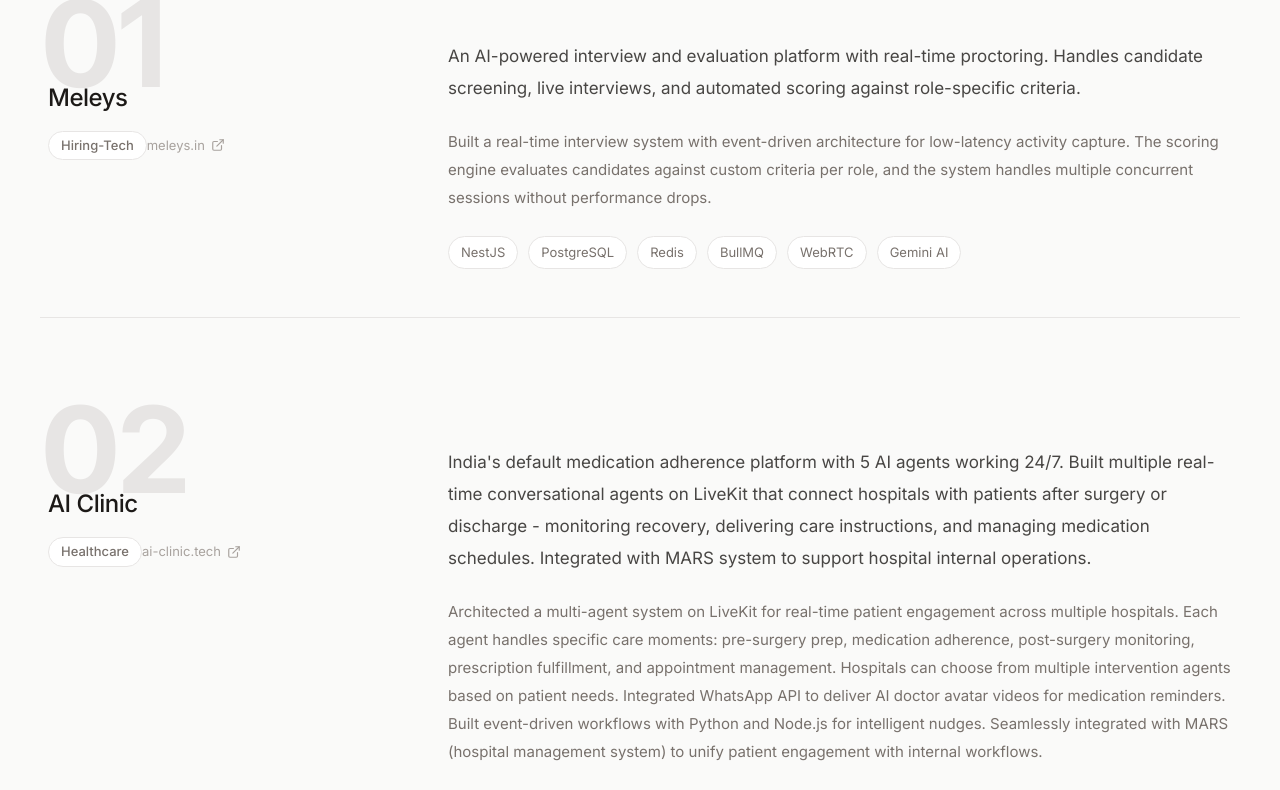
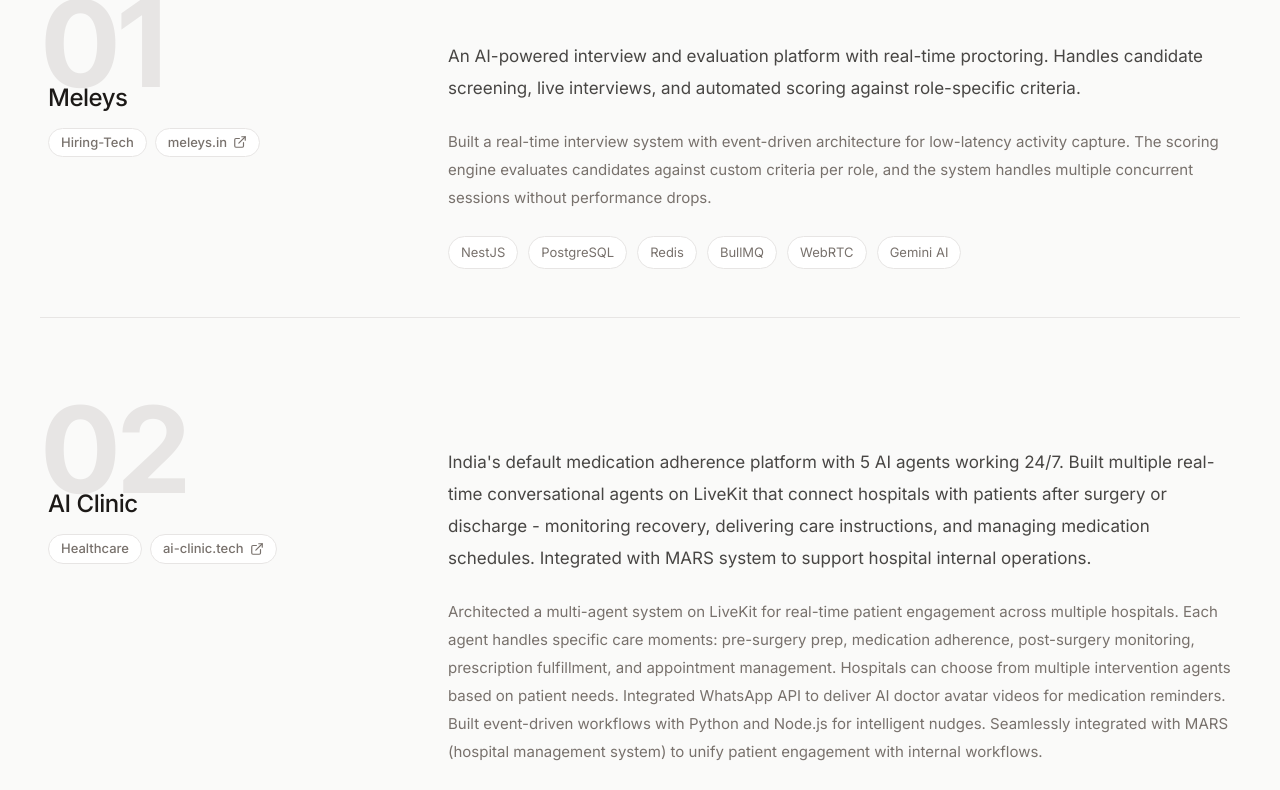
Before and after one commit to abhimehrr/iabhi_, a Next.js app: page / in a window 1280 px wide. Shown: the part 2155-2945 px from the top of the page. Built offline with nearby package versions, Linux system fonts and the light colour scheme.

Commit message:
Refactor ProjectRow component to use Next.js Link for external URLs
- Replaced anchor tags with Next.js Link component for improved routing.
- Updated styling for the project URL button to enhance visual consistency.

```diff
--- a/src/components/ui/ProjectRow.tsx
+++ b/src/components/ui/ProjectRow.tsx
@@ -1,6 +1,7 @@
 import { ExternalLink } from "lucide-react";
 import { AnimateIn } from "@/components/ui/AnimateIn";
 import type { ProjectItem } from "@/lib/projects";
+import Link from "next/link";
 
 export interface ProjectRowProps {
   project: ProjectItem;
@@ -26,15 +27,15 @@
               {project.category}
             </span>
             {project.url && (
-              <a
+              <Link
                 href={project.url}
                 target="_blank"
                 rel="noreferrer"
-                className="mt-5 inline-flex items-center gap-1.5 text-[13px] text-muted transition hover:text-primary"
+                className="mt-3 ml-2 inline-flex items-center gap-1.5 rounded-full bg-surface border border-border px-3 py-1 text-[13px] font-medium text-secondary hover:text-primary"
               >
                 {project.url.replace("https://", "")}
                 <ExternalLink className="h-3.5 w-3.5" aria-hidden />
-              </a>
+              </Link>
             )}
           </div>
         </div>
```
